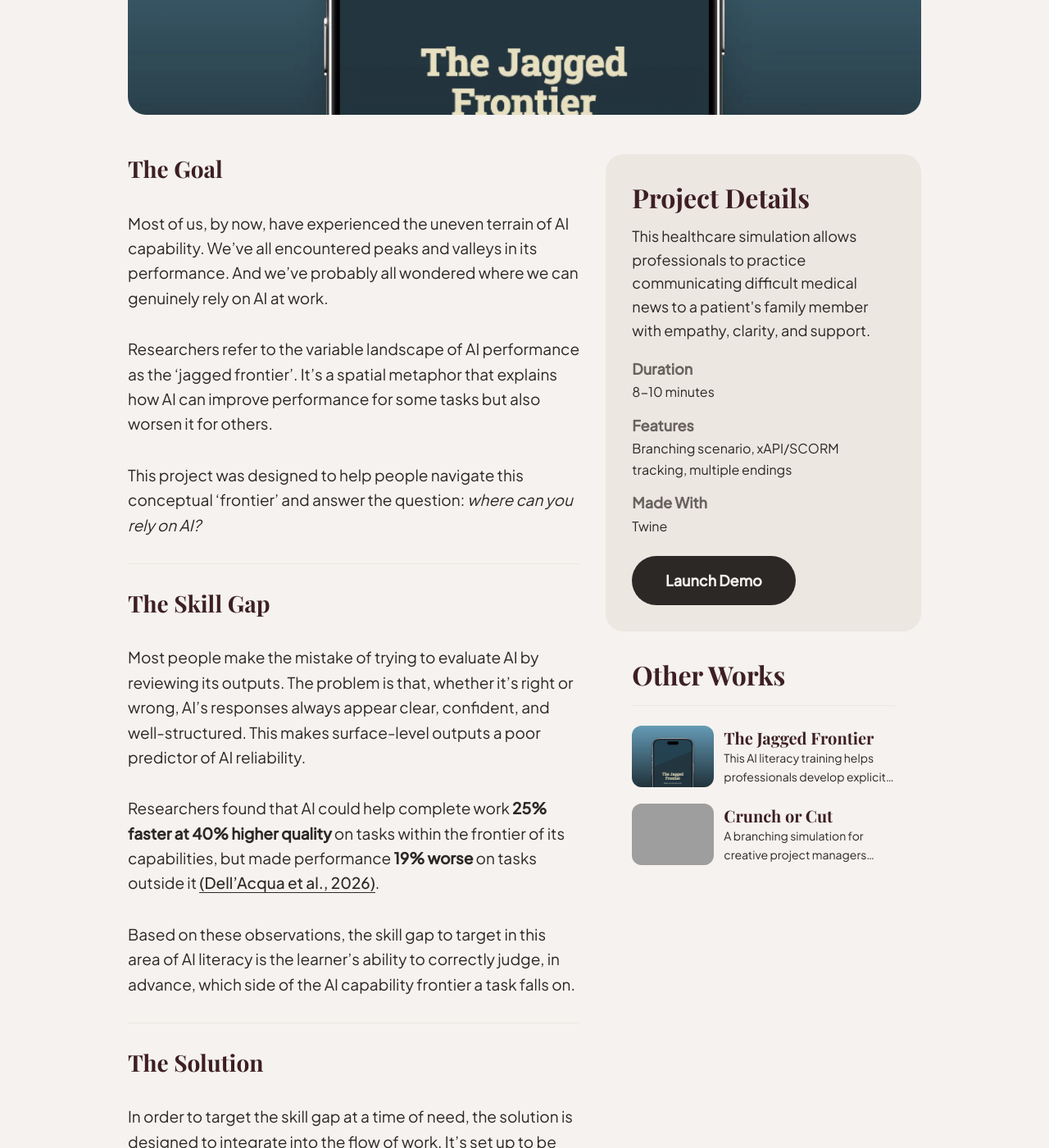
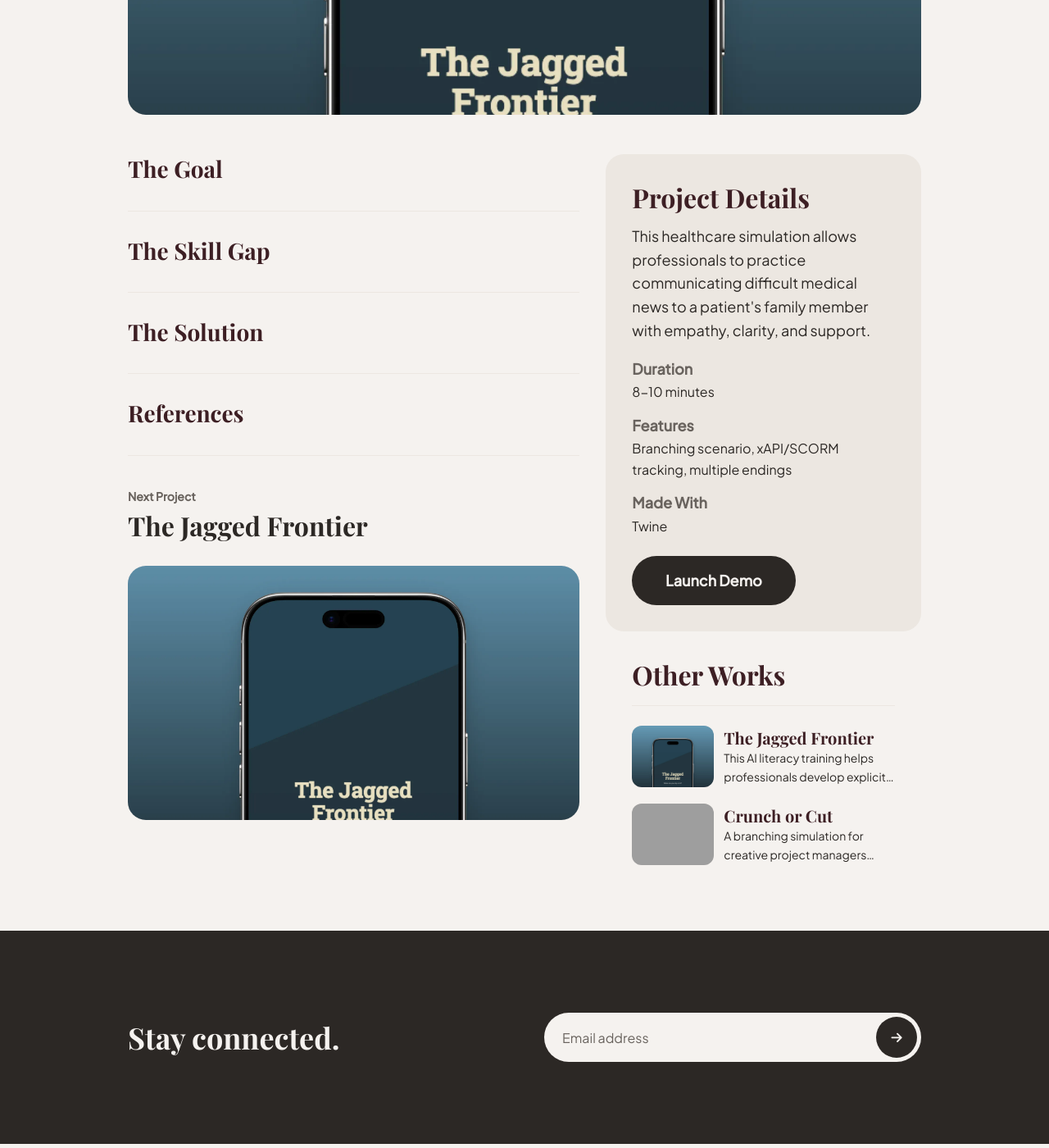
Before and after one commit to j0har/joharsingh.com, a Jekyll site: the page built from _projects/2026-01-02-bad-news.md, in a window 1280 px wide and 1400 px high, scrolled down 723 px. Shown: the whole window at 82% size. Built offline with Jekyll 4.4.1, drawn with Linux system fonts in a browser that asks for light colours; some web fonts are replaced; some of the changed text lies outside the part shown; grey boxes are pictures that could not be loaded.

Commit message:
Revise project details for Bad News module
Updated demo URL and image alt text to reflect the new project name. Removed outdated content related to the jagged frontier.

```diff
--- a/_projects/2026-01-02-bad-news.md
+++ b/_projects/2026-01-02-bad-news.md
@@ -6,43 +6,27 @@ meta_description: This healthcare simulation allows professionals to practice co
 tools: Twine
 duration: 8-10 minutes
 features: Branching scenario, xAPI/SCORM tracking, multiple endings
-demo_url: https://j0har.github.io/jagged-frontier/
+demo_url: https://j0har.github.io/bad-news/
 date: 2026-06-14
 image: '/images/jagged-frontier.webp'
-image_alt: "Mockup of The Jagged Frontier module and companion job-aid poster on tablet and phone screens, both posing the module's opening question: 'If AI gets it wrong, would you know?'"
+image_alt: "Mockup of The Bad News module"
 ---
 
 ## The Goal
 
-Most of us, by now, have experienced the uneven terrain of AI capability. We've all encountered peaks and valleys in its performance. And we've probably all wondered where we can genuinely rely on AI at work.
 
-Researchers refer to the variable landscape of AI performance as the 'jagged frontier'. It's a spatial metaphor that explains how AI can improve performance for some tasks but also worsen it for others.
-
-This project was designed to help people navigate this conceptual 'frontier' and answer the question: *where can you rely on AI?*
 
 ---
 
 ## The Skill Gap
 
-Most people make the mistake of trying to evaluate AI by reviewing its outputs. The problem is that, whether it's right or wrong, AI's responses always appear clear, confident, and well-structured. This makes surface-level outputs a poor predictor of AI reliability.
 
-Researchers found that AI could help complete work **25% faster at 40% higher quality** on tasks within the frontier of its capabilities, but made performance **19% worse** on tasks outside it [(Dell'Acqua et al., 2026)](https://doi.org/10.1287/orsc.2025.21838).
-
-Based on these observations, the skill gap to target in this area of AI literacy is the learner's ability to correctly judge, in advance, which side of the AI capability frontier a task falls on.
 
 ---
 
 ## The Solution
-In order to target the skill gap at a time of need, the solution is designed to integrate into the flow of work. It's set up to be deployed in a campaign format with [a PDF poster to tease the topic and direct employees to it, via a QR code](https://j0har.github.io/jagged-frontier/jf-job-aid.pdf). The poster previews the mental model and also serves as a takeaway job aid.
 
-<img src="{{ '/images/jagged-frontier-job-aid.webp' | relative_url }}" alt="Jagged Frontier job aid poster" width="745">
-
-This decision bypasses typical administrative friction by being accessible without a login or any LMS dependency. But in doing so, it neglects to track typical performance metrics, such as completion rates or test scores. Instead, the focus is on targeting AI literacy and critical thinking skills that cannot be quantified through those typical metrics.
-
-The module is framed around a lean and transferrable mental model for judging AI reliability. It teaches the model concisely and then allows learners to practice its application in a series of realistic work scenarios and receive immediate feedback. It also includes two ways to carry that model into practice: a downloadable self-reflection exercise to apply it to one of their own work tasks, and a set of discussion prompts to encourage conversations about the jagged frontier with their team.
 
 ---
 
 ## References
-
-Dell’Acqua, F., McFowland, E., Mollick, E. R., Lifshitz-Assaf, H., Kellogg, K. C., Rajendran, S., Krayer, L., Candelon, F., & Lakhani, K. R. (2026). Navigating the jagged technological frontier: Field experimental evidence of the effects of AI on knowledge worker productivity and quality. Organization Science, 37(2), 403–423. [https://doi.org/10.1287/orsc.2025.21838](https://doi.org/10.1287/orsc.2025.21838)
```
